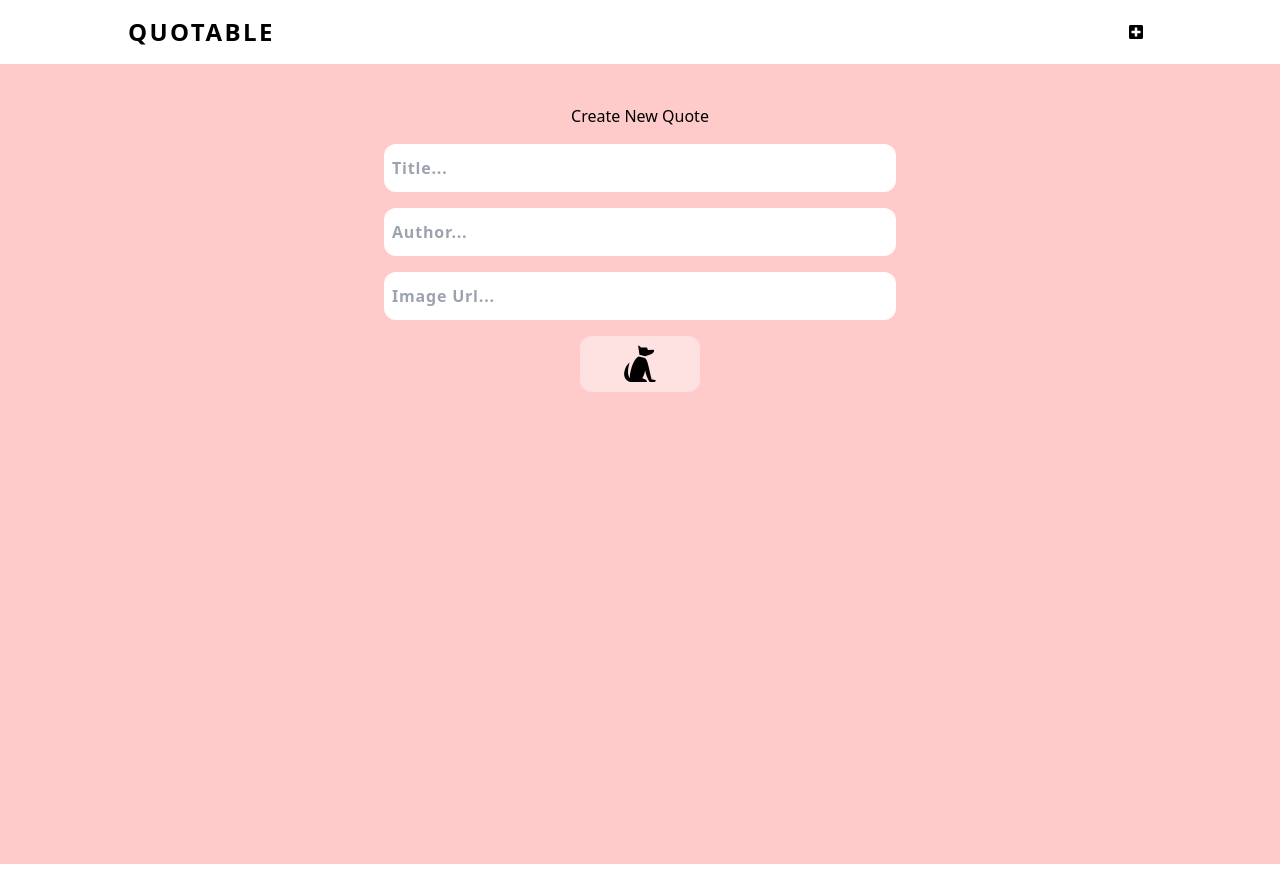
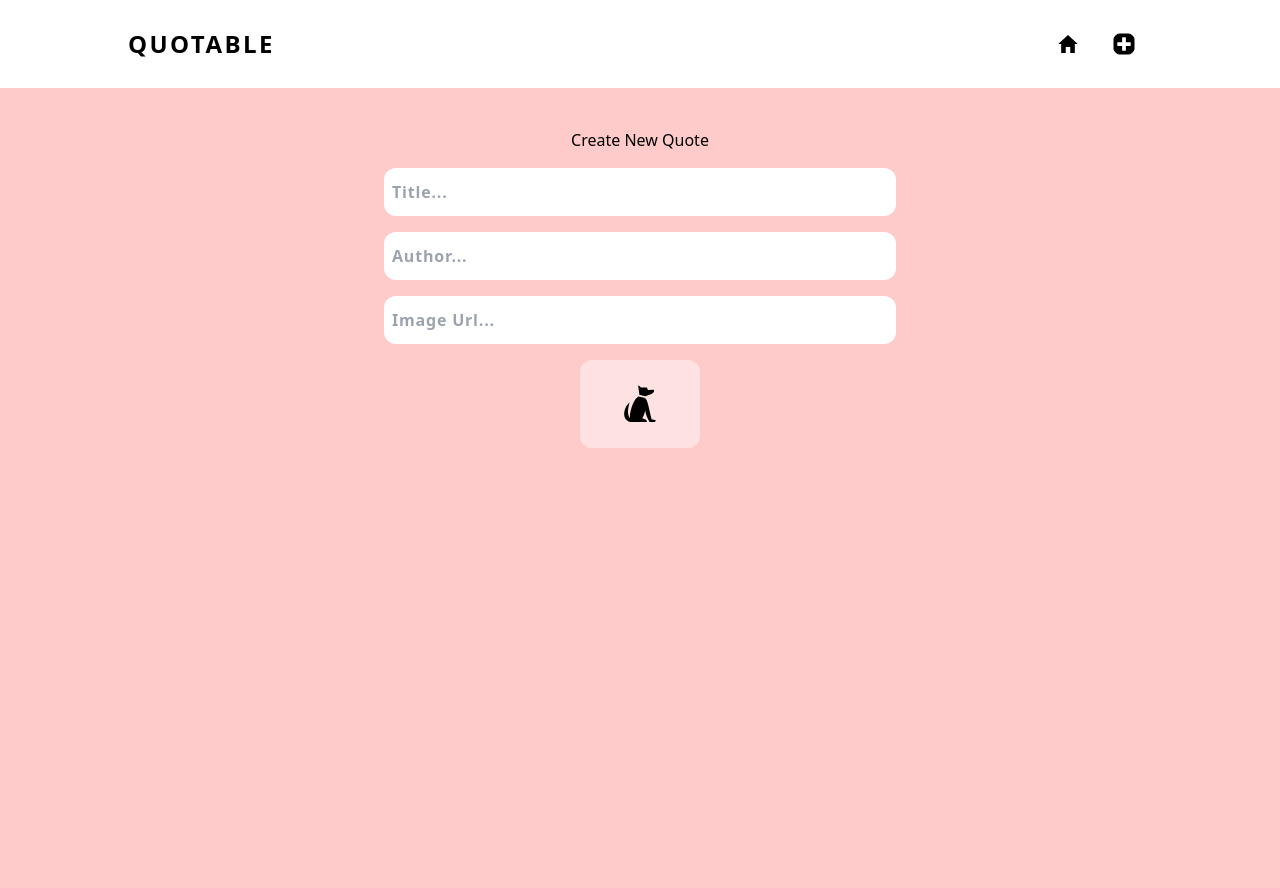
Before and after one commit to YoungjaeKimDeveloper/Quotable, a React (Vite) app in the folder client/: page /create in a window 1280 px wide. Before the commit the page ends 864 px from the top, so only its background shows below. Built offline with nearby package versions, Linux system fonts and the light colour scheme.

Commit message:
POST Function

```diff
--- a/client/src/components/Header.jsx
+++ b/client/src/components/Header.jsx
@@ -1,5 +1,7 @@
 import React from "react";
 import { FaPlusSquare } from "react-icons/fa";
+import { IoMdHome } from "react-icons/io";
+
 import { Link } from "react-router-dom";
 const Header = () => {
   return (
@@ -10,9 +12,16 @@ const Header = () => {
             Quotable
           </h1>
         </Link>
-        <div className="rounded-x rounded-xl p-2 duration-300 hover:cursor-pointer hover:bg-[#ffffcc]">
+        <div className="flex gap-x-4 p-2 duration-300">
+          <Link to={"/"}>
+            <div className="rounded-xl p-2 duration-300 hover:bg-yellow-200">
+              <IoMdHome className="rounded-xl text-2xl hover:cursor-pointer" />
+            </div>
+          </Link>
           <Link to={"/create"}>
-            <FaPlusSquare />
+            <div className="rounded-xl p-2 duration-300 hover:bg-yellow-200">
+              <FaPlusSquare className="rounded-xl text-2xl hover:cursor-pointer" />
+            </div>
           </Link>
         </div>
       </div>
--- a/client/src/pages/CreatePage.jsx
+++ b/client/src/pages/CreatePage.jsx
@@ -1,24 +1,42 @@
 import React, { useState } from "react";
 import { BiSolidDog } from "react-icons/bi";
 import { GiSittingDog } from "react-icons/gi";
+import { quoteStore } from "../store/quoteStore";
 
 const CreatePage = () => {
+  const { createQuote } = quoteStore();
   const [newQuote, setNewQuote] = useState({
     title: "",
     author: "",
     image: "",
   });
+  const createQuoteSubmit = async (e) => {
+    e.preventDefault();
+    const { success } = await createQuote(newQuote);
+    if (success) {
+      setNewQuote({
+        title: "",
+        author: "",
+        image: "",
+      });
+    }
+  };
   const [isHover, setIsHover] = useState(false);
   return (
     <div className="min-h-screen w-full bg-red-200">
       <div className="flex flex-col items-center justify-center pt-10">
         <h1 className="mb-4">Create New Quote</h1>
-        <form className="m-auto flex w-[50%] flex-col gap-y-4 rounded-xl lg:w-[40%]">
+        <form
+          className="m-auto flex w-[50%] flex-col gap-y-4 rounded-xl lg:w-[40%]"
+          onSubmit={createQuoteSubmit}
+        >
           <input
             type="text"
             className="input-info"
             placeholder="Title..."
             value={newQuote.title}
+            minLength={1}
+            maxLength={30}
             required
             onChange={(e) =>
               setNewQuote((prev) => ({ ...prev, title: e.target.value }))
@@ -28,6 +46,8 @@ const CreatePage = () => {
             type="text"
             className="input-info"
             placeholder="Author..."
+            min={1}
+            max={10}
             value={newQuote.author}
             required
             onChange={(e) =>
@@ -52,16 +72,21 @@ const CreatePage = () => {
             className="flex items-center text-center transition-all duration-700"
           >
             {isHover ? (
-              <div className="m-auto rounded-xl bg-red-100 px-5 py-1 lg:px-10 lg:py-2">
-                <BiSolidDog
-                  className={`${isHover ? "opacity-100" : "opacity-100"} m-auto size-4 items-center rounded-xl text-center transition-all duration-700 xl:size-10`}
-                />
+              <div className="m-auto rounded-xl bg-red-100 px-2 py-1 lg:px-5">
+                <div className="flex h-20 w-20 items-center justify-center">
+                  <BiSolidDog
+                    className={`${isHover ? "opacity-100" : "opacity-100"} m-auto size-10 items-center rounded-xl text-center text-2xl transition-all duration-700 xl:size-10`}
+                    onSubmit={() => createQuoteSubmit(newQuote)}
+                  />
+                </div>
               </div>
             ) : (
-              <div className="m-auto rounded-xl bg-red-100 px-5 py-1 lg:px-10 lg:py-2">
-                <GiSittingDog
-                  className={`${isHover ? "opacity-100" : "opacity-100"} m-auto size-4 items-center rounded-xl text-center transition-all duration-700 xl:size-10`}
-                />
+              <div className="m-auto rounded-xl bg-red-100 px-2 py-1 lg:px-5">
+                <div className="flex h-20 w-20 items-center justify-center">
+                  <GiSittingDog
+                    className={`${isHover ? "opacity-100" : "opacity-100"} m-auto size-10 items-center rounded-xl text-center text-2xl transition-all duration-700 xl:size-10`}
+                  />
+                </div>
               </div>
             )}
           </button>
--- a/client/src/store/quoteStore.js
+++ b/client/src/store/quoteStore.js
@@ -15,13 +15,21 @@ export const quoteStore = create((set) => ({
       console.log("ERROR");
     }
   },
-  uploadQuote: async (quoteInfo) => {
+  createQuote: async (quoteInfo) => {
     try {
-      const res = await fetch("/api/quote/create",{
+      const res = await fetch("/api/quote/create", {
+        method: "POST",
+        headers: {
+          "Content-type": "application/json; charset=UTF-8",
+        },
+        body: JSON.stringify(quoteInfo),
+      });
+      const newQuote = res.json();
 
-      })
+      return { success: true, newQuote: newQuote };
     } catch (error) {
-
+      console.error(error.message);
+      return { success: false, message: error.message };
     }
   },
 }));
```
Also changed, not shown: 1 other file (tests, documents, lock files or other folders).
